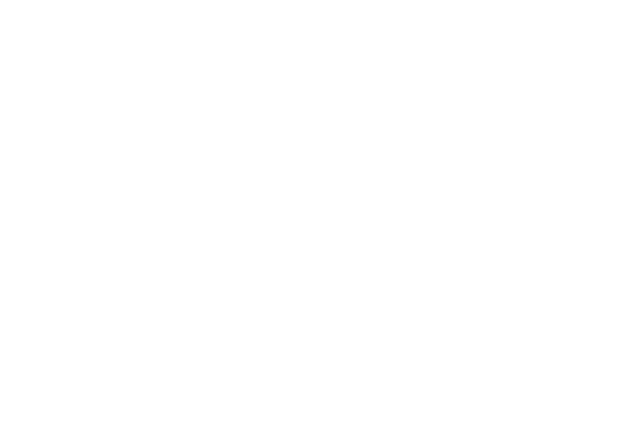
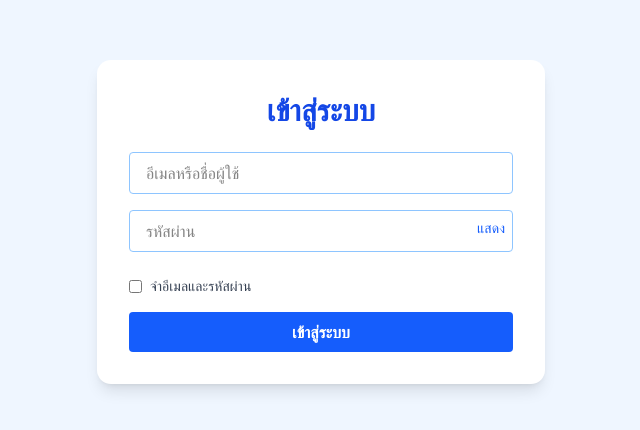
Before and after one commit to Autsada555/BookMeetingRoom, a React (Vite) app in the folder frontend/: page / in a window 1280 px wide. Before the commit this address had no page. Shown: the part 178-608 px from the top of the page, without its empty margins (319-959 px from the left). Built offline with nearby package versions, Linux system fonts and the light colour scheme.

Commit message:
update path

```diff
--- a/frontend/src/App.tsx
+++ b/frontend/src/App.tsx
@@ -18,7 +18,7 @@
      <Toaster position="top-right" richColors />
       {isLoggedIn && <Navbar />}
       <Routes>
-        <Route path="/login" element={<LoginPage />} />
+        <Route path="/" element={<LoginPage />} />
         <Route path="/book" element={<BookRoom />} />
         <Route path="/profile" element={<UserProfile />} />
         <Route path="/dataviewer" element={<DataViewer />} />
--- a/frontend/src/components/navbar.tsx
+++ b/frontend/src/components/navbar.tsx
@@ -41,7 +41,7 @@
         localStorage.removeItem('userTypeId');
         localStorage.removeItem('userType');
         window.location.reload();
-        navigate("/login", { replace: true });
+        navigate("/", { replace: true });
         window.location.reload();
       } else {
         toast.error("ออกจากระบบไม่สำเร็จ", {
```
